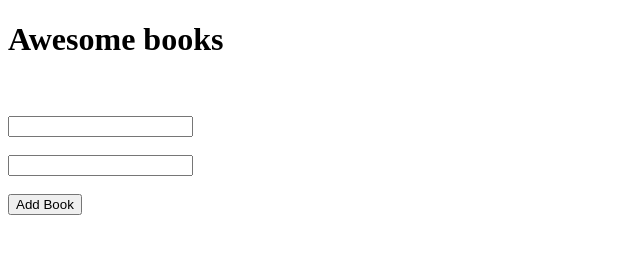
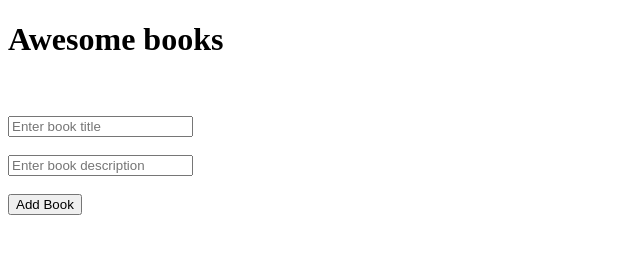
Before and after one commit to mmsesay/awesome-books, a plain HTML site: page index.html in a window 1280 px wide. Shown: the whole page, without its empty margins (0-640 px from the left). Drawn offline with Linux system fonts and the light colour scheme.

Commit message:
Add: placeholders to the form inputs resolve: #2

```diff
--- a/index.html
+++ b/index.html
@@ -14,10 +14,10 @@
   <br>
   <br>
   <form id="book-form">
-    <input id="title" type="text" name="title">
+    <input id="title" type="text" name="title" placeholder="Enter book title">
     <br>
     <br>
-    <input id="description" type="text" name="description">
+    <input id="description" type="text" name="description" placeholder="Enter book description">
     <br>
     <br>
     <button type="submit">Add Book</button>
```
